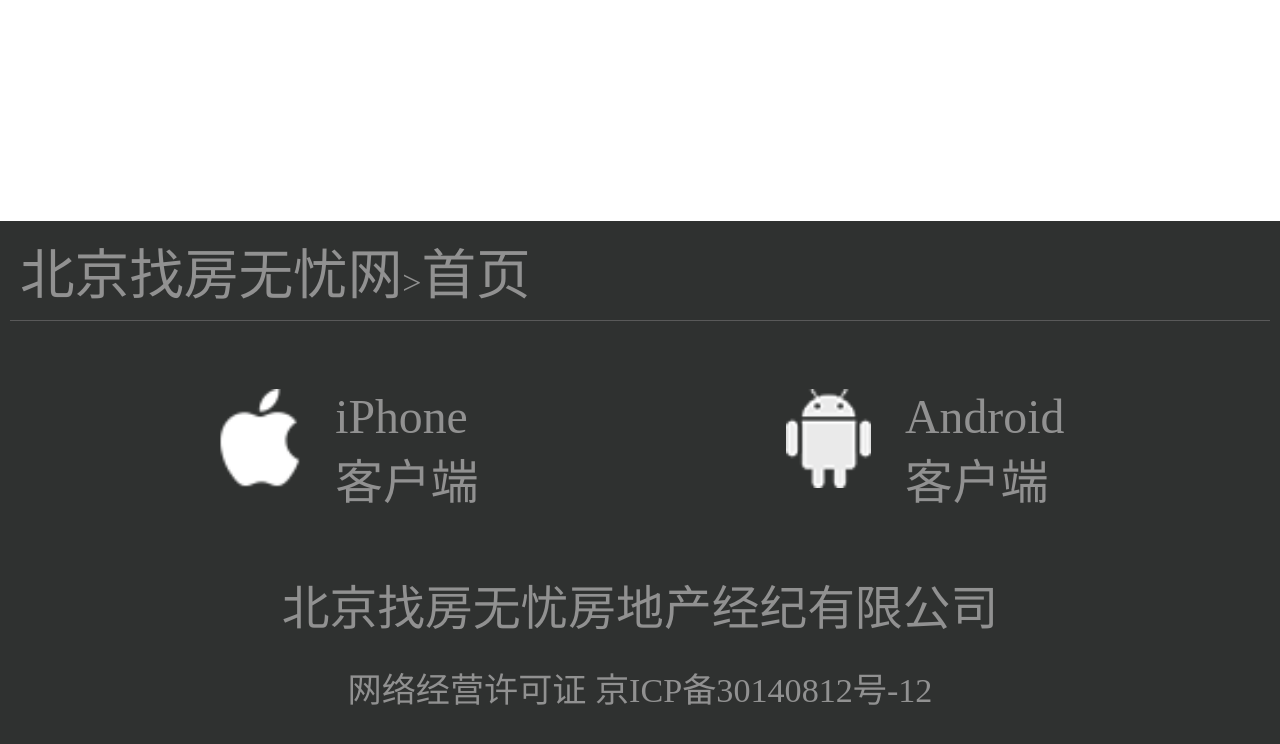
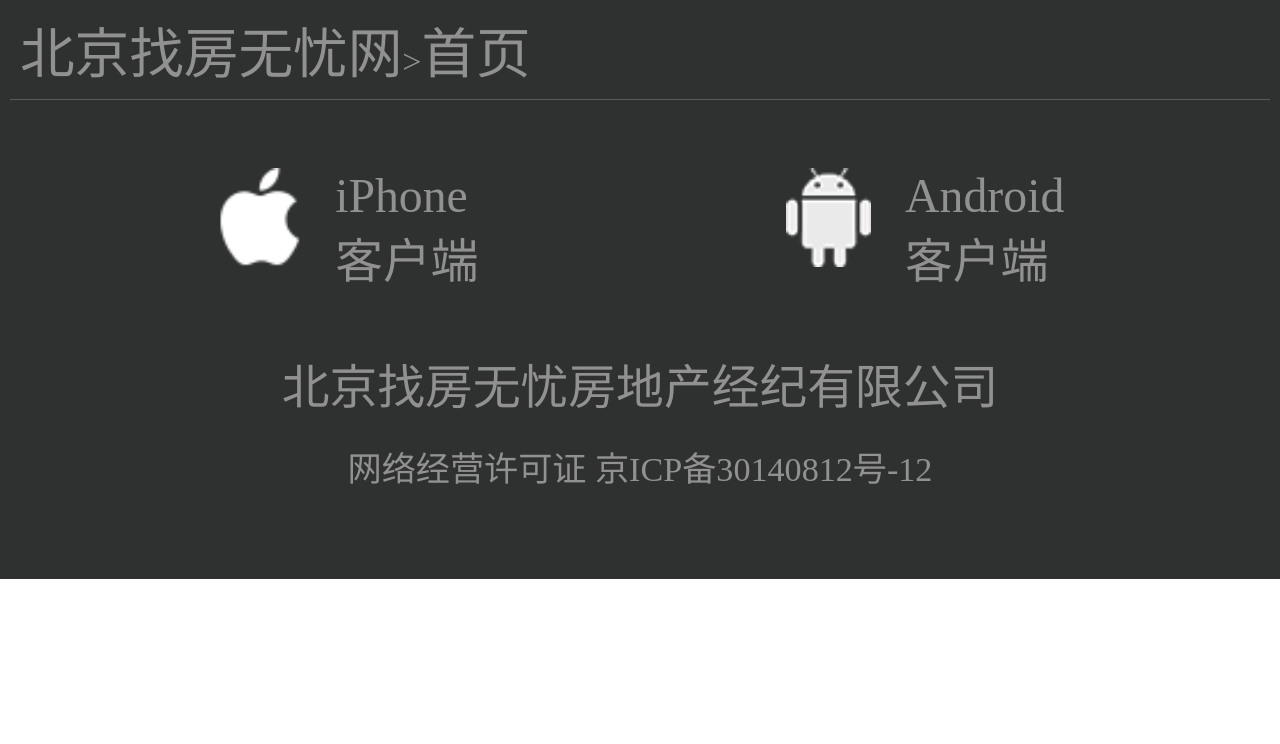
Before and after one commit to HanQi102/wuyouzhaofang, a plain HTML site: page footer.html in a window 1280 px wide. Drawn offline with Linux system fonts and the light colour scheme.

Commit message:
修改了底部的公用样式

```diff
--- a/css/footer.css
+++ b/css/footer.css
@@ -13,8 +13,6 @@ a {
 .box {
     width: 100%;
     background-color: #2f3130;
-    position: fixed;
-    bottom: 0;
     padding: 0 10px;
     box-sizing: border-box;
     color: #919191;
@@ -59,7 +57,3 @@ a {
     line-height: 2.4rem;
     text-align: center;
 }
-
-.kong {
-    height: 18.4rem;
-}
--- a/footer.html
+++ b/footer.html
@@ -42,7 +42,6 @@
         </div>
 
     </div>
-    <div class="kong"></div>
 </body>
 
 </html>
```
